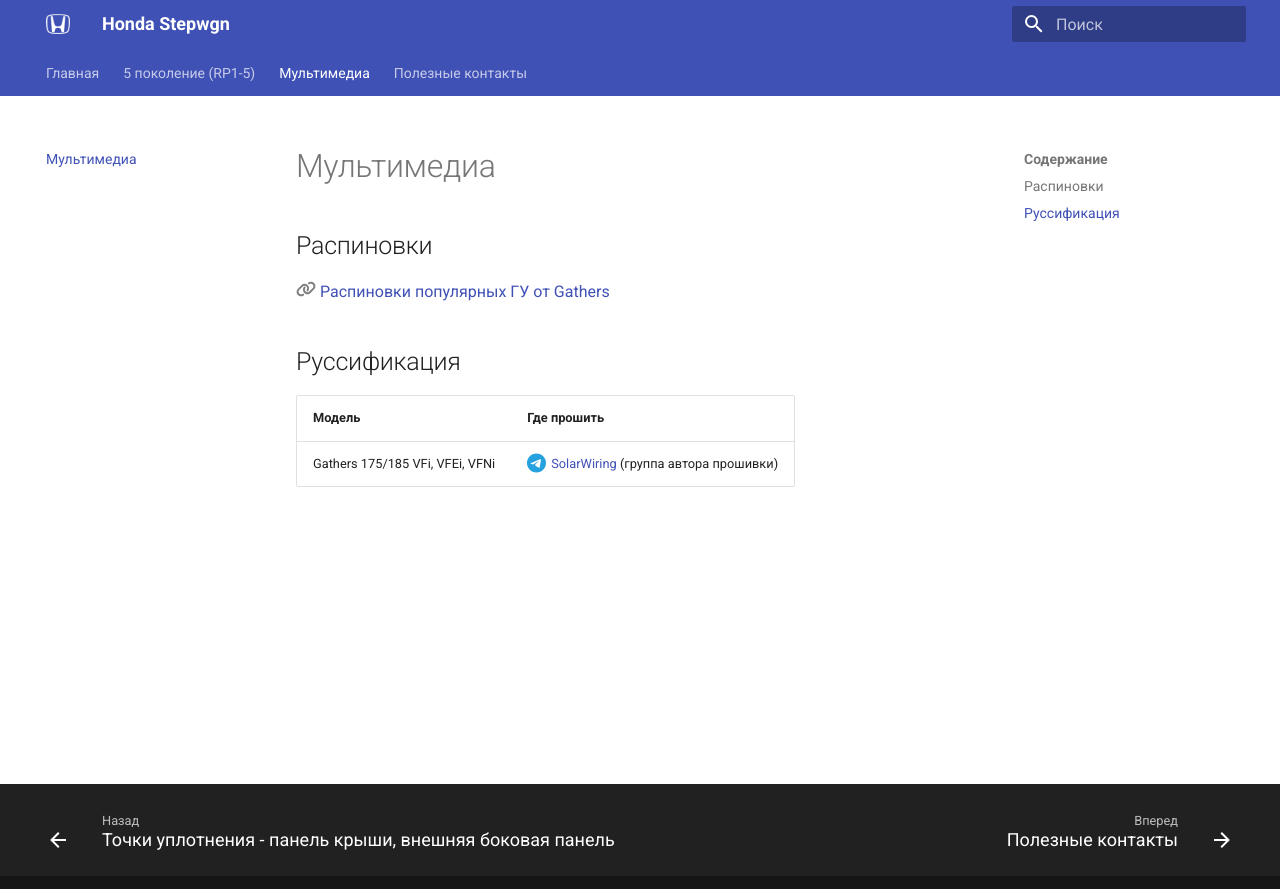
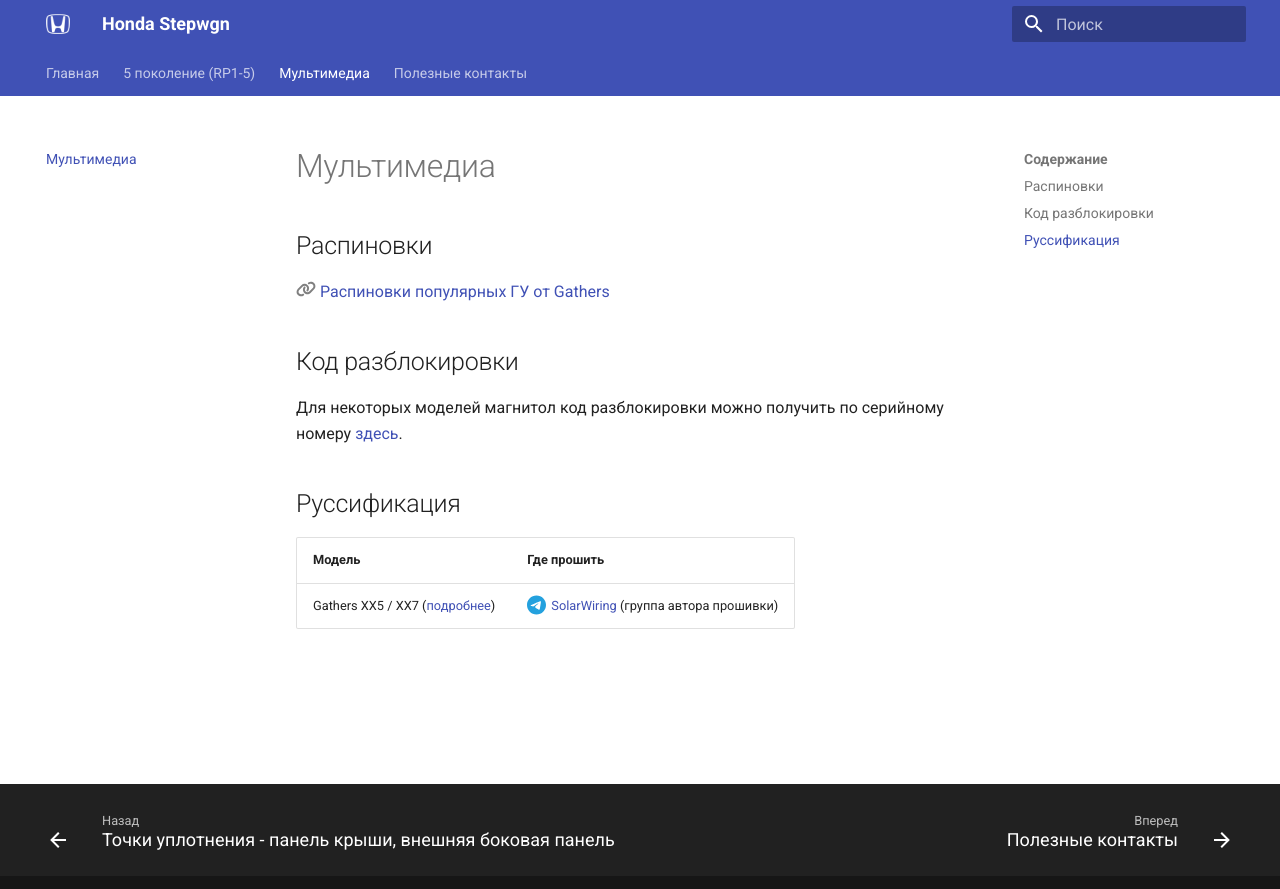
Before and after one commit to stepwgn/stepwgn.github.io, an MkDocs documentation site: the page built from docs/multimedia.md, in a window 1280 px wide. Shown: the top 889 px of the page. Built offline with MkDocs 1.6.1 and Material for MkDocs 9.7.7, drawn with Linux system fonts in a browser that asks for light colours; a script that is not in the unit is left out.

Commit message:
Update contacts and multimedia pages

```diff
--- a/docs/multimedia.md
+++ b/docs/multimedia.md
@@ -7,8 +7,13 @@
 
 [Распиновки популярных ГУ от Gathers](https://odysseyclubrc.ru/connectordescription){ target="_blank".web-link }
 
+## Код разблокировки
+
+Для некоторых моделей магнитол код разблокировки можно получить по серийному номеру
+[здесь](https://mygarage.honda.com/s/radio-nav-code?brand=Honda).
+
 ## Руссификация
 
-| Модель                          | Где прошить                                                                                        |
-|---------------------------------|----------------------------------------------------------------------------------------------------|
-| Gathers 175/185 VFi, VFEi, VFNi | [SolarWiring](https://t.me/solarwiring){ target="_blank" .telegram-link } (группа автора прошивки) |
+| Модель                                                                       | Где прошить                                                                                        |
+|------------------------------------------------------------------------------|----------------------------------------------------------------------------------------------------|
+| Gathers XX5 / XX7 ([подробнее](https://www.drive2.ru/l/728616395109042007/)) | [SolarWiring](https://t.me/solarwiring){ target="_blank" .telegram-link } (группа автора прошивки) |
```
Also changed, not shown: docs/contacts.md (+9 -9 lines).
